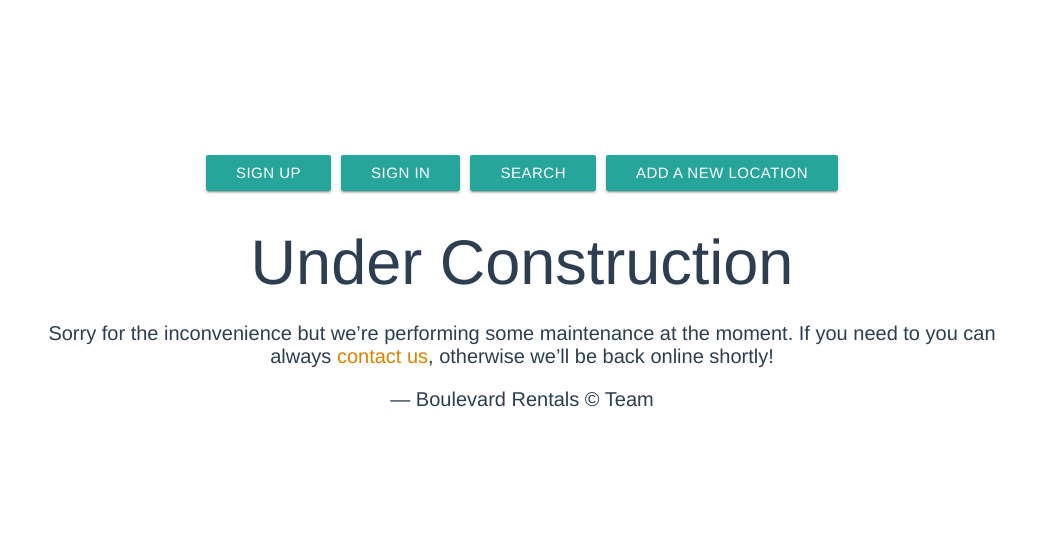
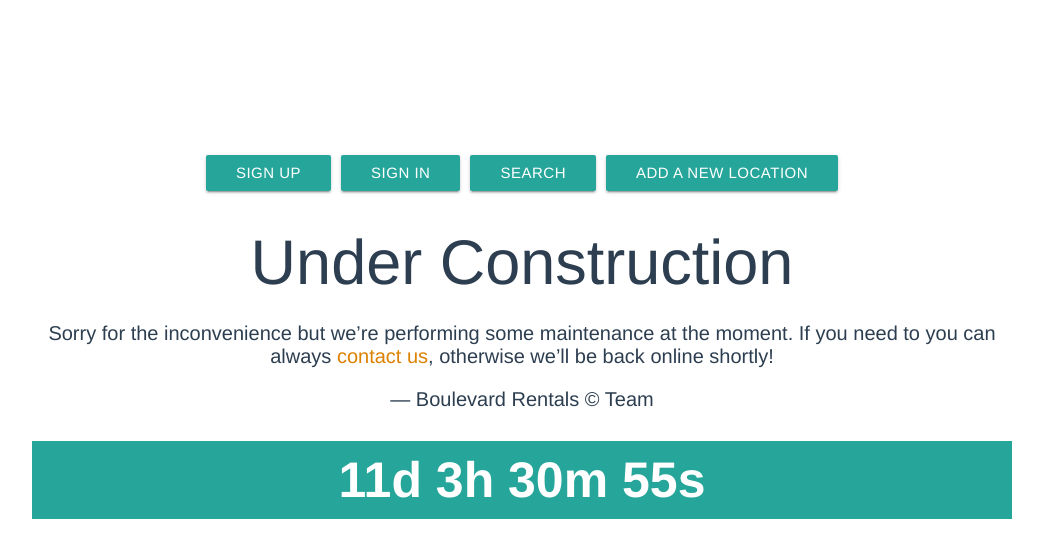
Before and after one commit to shonesque/rent-boulevard, a Vue app: page /#/ in a window 1280 px wide. Shown: the top 558 px of the page, without its empty margins (118-1161 px from the left). Built offline with nearby package versions, Linux system fonts and the light colour scheme.

Commit message:
Countdown

```diff
--- a/src/components/landingPage.vue
+++ b/src/components/landingPage.vue
@@ -9,6 +9,7 @@
       <p>Sorry for the inconvenience but we&rsquo;re performing some maintenance at the moment. If you need to you can always <a href="mailto:cosmin.simion@boulevard.rentals">contact us</a>, otherwise we&rsquo;ll be back online shortly!</p>
       <p>&mdash; Boulevard Rentals &copy; Team</p>
     </div>
+    <p id="countdown"></p>
   </div>
 
 </template>
@@ -23,3 +24,36 @@
   }
 }
 </script>
+
+
+
+<script>
+// Set the date we're counting down to
+var countDownDate = new Date("Jan 17, 2018 20:00:00").getTime();
+
+// Update the count down every 1 second
+var x = setInterval(function() {
+
+    // Get todays date and time
+    var now = new Date().getTime();
+
+    // Find the distance between now an the count down date
+    var distance = countDownDate - now;
+
+    // Time calculations for days, hours, minutes and seconds
+    var days = Math.floor(distance / (1000 * 60 * 60 * 24));
+    var hours = Math.floor((distance % (1000 * 60 * 60 * 24)) / (1000 * 60 * 60));
+    var minutes = Math.floor((distance % (1000 * 60 * 60)) / (1000 * 60));
+    var seconds = Math.floor((distance % (1000 * 60)) / 1000);
+
+    // Output the result in an element with id="countdown"
+    document.getElementById("countdown").innerHTML = days + "d " + hours + "h "
+    + minutes + "m " + seconds + "s ";
+
+    // If the count down is over, write some text
+    if (distance < 0) {
+        clearInterval(x);
+        document.getElementById("countdown").innerHTML = "EXPIRED";
+    }
+}, 1000);
+</script>
--- a/static/main.css
+++ b/static/main.css
@@ -35,4 +35,18 @@
     body {
         padding: 10px;
     }
+    h1 {
+    font-size: 3.2rem;
+    font-weight: bold;
+    }
 }
+
+#countdown {
+    text-align: center;
+    font-weight: bold;
+    font-size: 50px;
+    margin-top:30px;
+    color:#fff;
+    background: #26a69a;
+    padding: 10px 0px 10px 0px;
+}
```
